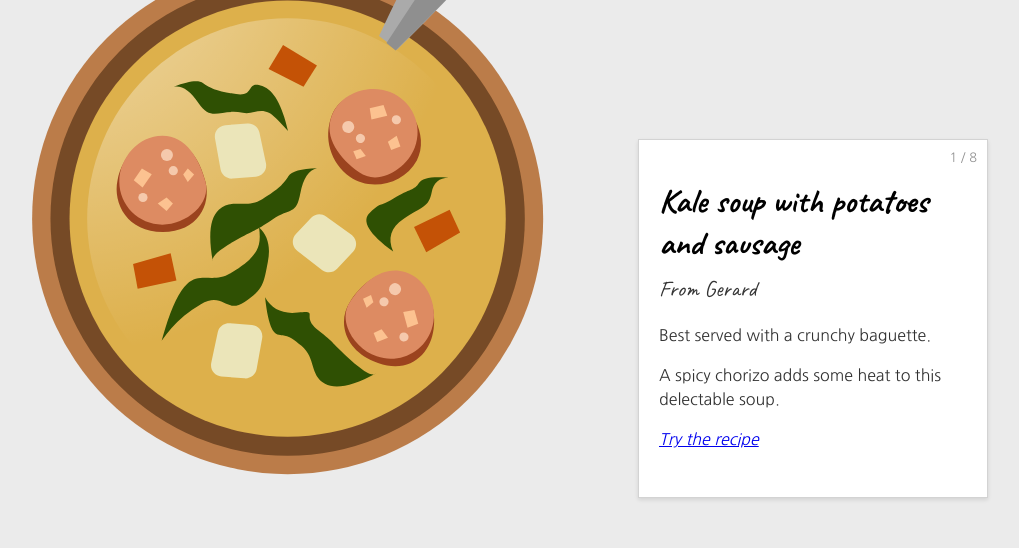
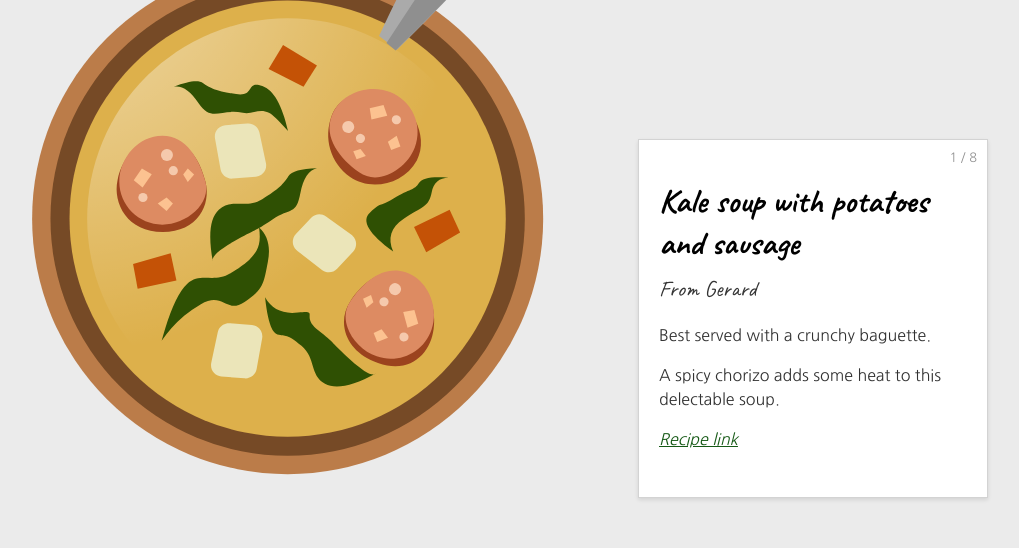
Before and after one commit to emikjackson/we-like-soup, a SvelteKit app: page / in a window 1280 px wide. Shown: the part 1120-1668 px from the top of the page, without its empty margins (152-1171 px from the left). Built offline with nearby package versions, Linux system fonts and the light colour scheme; a web font is replaced by a local one.

Commit message:
feat/final touches

```diff
--- a/src/lib/components/Tile.svelte
+++ b/src/lib/components/Tile.svelte
@@ -16,7 +16,7 @@
     z-index: 1000;
     width: 400px;
     max-width: 100%;
-    margin-bottom: 65vh;
+    margin-bottom: 60vh;
     box-sizing: border-box;
   }
 </style>
--- a/src/routes/SoupScroller.svelte
+++ b/src/routes/SoupScroller.svelte
@@ -285,7 +285,7 @@
           {/each}
           {#if soup.link}
             <p>
-              <a href={soup.link} style="font-style:italic;" target="_blank" rel="noopener noreferrer">Try the recipe</a>
+              <a href={soup.link} style="font-style:italic;" target="_blank" rel="noopener noreferrer">Recipe link</a>
             </p>
           {/if}
         </Tile>
@@ -337,6 +337,11 @@
     font-size: 0.8rem;
     color: #8f8f8f;
   }
+
+  a {
+    color: rgb(21, 89, 21);
+  }
+
   @media only screen and (max-width: 800px) {
     .offset{
       display: none;
```
